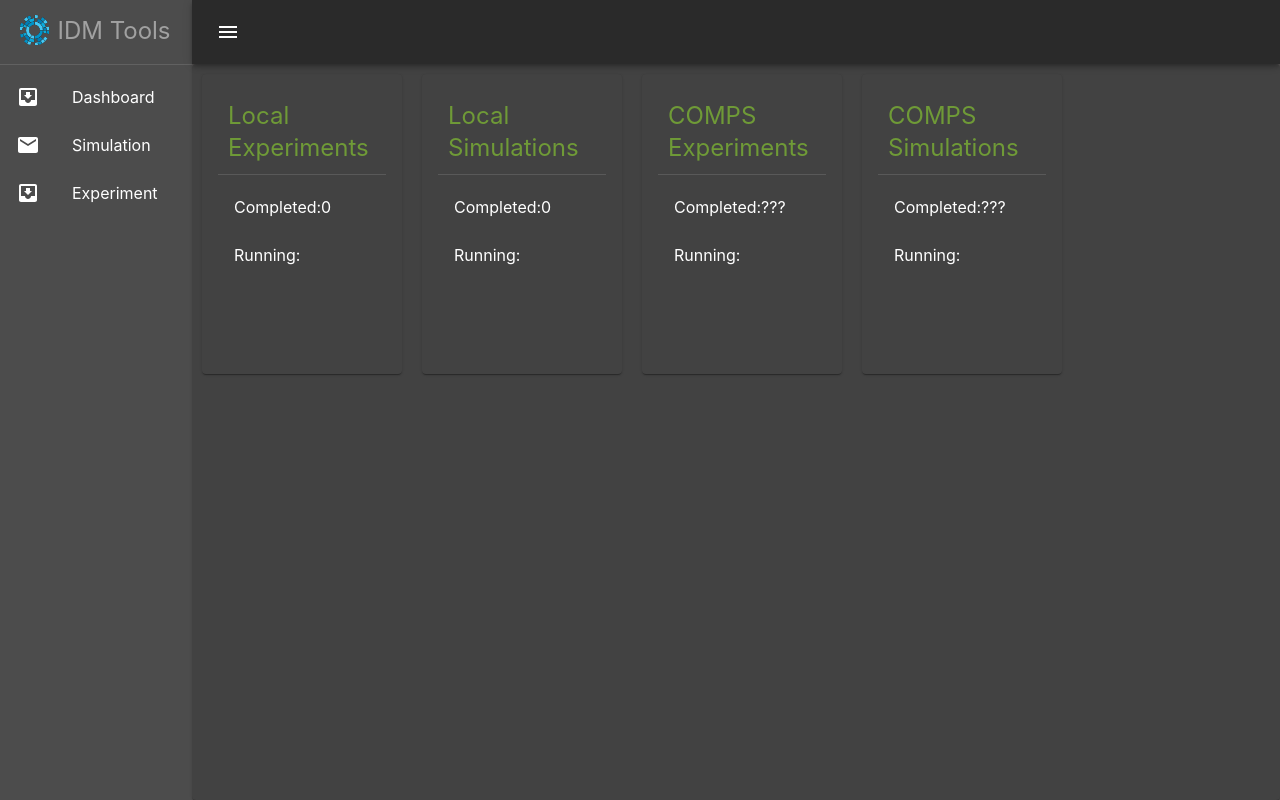
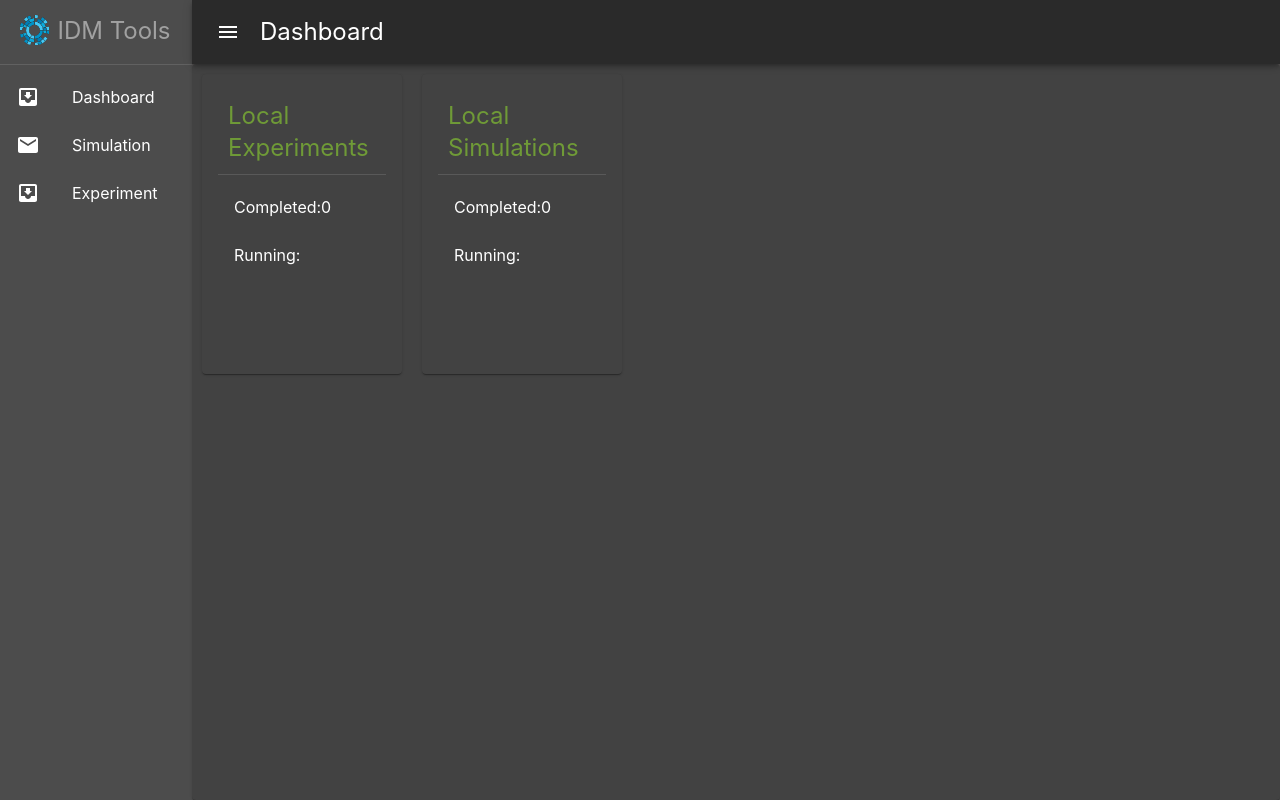
Before and after one commit to shchen-idmod/idmtools-1, a React (Create React App) app in the folder idmtools_webui/: page / in a window 1280 px wide. Built offline with nearby package versions, Linux system fonts and the light colour scheme; no server answers.

Commit message:
for adding experiemnt filtering

```diff
--- a/idmtools_webui/src/components/charts/experimentChart.js
+++ b/idmtools_webui/src/components/charts/experimentChart.js
@@ -7,6 +7,7 @@
 import { connect } from "react-redux";
 import * as _ from "lodash";
 import * as moment from "moment";
+import {setFilter} from "../../redux/action/experiment";
 
 const styles = theme => ({
 
@@ -37,6 +38,12 @@
         this.setState({
             mounted: true
         })
+
+        window.onresize = ()=> {
+            this.drawChart();
+            this.props.dispatch(setFilter(null, null));
+        }
+
     }
 
     drawChart() {
@@ -55,15 +62,25 @@
         let dateAxis = chart.xAxes.push(new am4charts.DateAxis());
         dateAxis.renderer.minGridDistance = 50;
 
+        dateAxis.events.on("rangechangeended" ,function (event) {
+            //when the chart is zoomed in, filtering will apply to simulations
+            if (event.target && event.target.minZoomed) {
+                let start = moment(event.target.minZoomed).startOf('hour'); //new Date(event.target.minZoomed)
+                let end = moment(event.target.maxZoomed).endOf('hour')
+                this.props.dispatch(setFilter(start,end));
+            }
+
+        }.bind(this));
+
         let valueAxis = chart.yAxes.push(new am4charts.ValueAxis());
 
         // Create series
         let series = chart.series.push(new am4charts.LineSeries());
-        series.dataFields.valueY = "visits";
+        series.dataFields.valueY = "exps";
         series.dataFields.dateX = "date";
         series.strokeWidth = 2;
         series.minBulletDistance = 10;
-        series.tooltipText = "{dateX} : {valueY}";
+        series.tooltipText = "{dateX} : {valueY} exp";
         series.tooltip.pointerOrientation = "vertical";
         series.tooltip.background.cornerRadius = 20;
         series.tooltip.background.fillOpacity = 0.5;
@@ -89,11 +106,11 @@
     generateChartData() {
         let chartData = [];
 
-        let visits = 0;
+        let experiments = this.props.experiments;
 
 
-        if (this.props.experiments.experiments) {
-            let sortedByCreateDT = _.sortBy(this.props.experiments.experiments, (o) => {
+        if (experiments && experiments.length > 0) {
+            let sortedByCreateDT = _.sortBy(experiments, (o) => {
                 return o.created;
             });
 
@@ -125,7 +142,7 @@
                 for (var expDate in countMap) {
                     chartData.push({
                         date: new Date(expDate),
-                        visits: countMap[expDate]
+                        exps: countMap[expDate]
                     })
                 }
             }
@@ -155,7 +172,7 @@
 function mapStateToProps(state) {
 
     return ({
-      experiments: state.experiments,
+      experiments: state.experiments.experiments
     })
 
   }
--- a/idmtools_webui/src/components/charts/simulationChart.js
+++ b/idmtools_webui/src/components/charts/simulationChart.js
@@ -93,10 +93,6 @@
         series.tooltip.label.padding(12,12,12,12)
 
 
-        series.propertychanged = function(fasdf) {
-            debugger
-        }
-
         // Make bullets grow on hover
         var bullet = series.bullets.push(new am4charts.CircleBullet());
         bullet.circle.strokeWidth = 2;
@@ -119,8 +115,6 @@
 
     generateChartData() {
         let chartData = [];
-
-        let visits = 0;
 
         let simulations = this.props.simulations;
 
@@ -186,8 +180,6 @@
 function mapStateToProps(state) {
 
     return ({
-        // start: state.start,
-        // end: state.end,
       simulations: state.simulations.simulations
     })
 
--- a/idmtools_webui/src/components/general/layout.js
+++ b/idmtools_webui/src/components/general/layout.js
@@ -69,8 +69,10 @@
   snackbar: {
     zIndex:10001,
     top:4
+  },
+  title : {
+    paddingLeft: theme.spacing(1)
   }
-
 
 
 });
@@ -107,6 +109,9 @@
     }
 
 
+
+    let title = selectedView ? selectedView.selectedTitle : 'Dashboard';
+
     return (
       <div className={classes.root}>
 
@@ -115,6 +120,7 @@
             <IconButton edge="start" className={classes.menuButton} color="inherit" aria-label="menu">
               <MenuIcon />
             </IconButton>
+            <Typography variant="h5" className={classes.title}>{title}</Typography>
 
           </Toolbar>
 
@@ -125,7 +131,7 @@
 
                 <div className={classes.logo}>
                   <img src={idmlogo} title="Institute for Disease Modeling" alt={"IDMlogo"} className={classes.idmlogo}></img>
-                  <Typography variant="h5" className={classes.heading} >IDM Tools</Typography>
+                  <Typography variant="h5" className={classes.heading}>IDM Tools</Typography>
                 </div>
 
             </div>
--- a/idmtools_webui/src/components/views/dashboardView.js
+++ b/idmtools_webui/src/components/views/dashboardView.js
@@ -81,7 +81,7 @@
                         </List>
                     </CardContent>
                 </Card>
-                <Card className = {classes.card} onClick={this.handleCardClick("experiment")}>
+                {/* <Card className = {classes.card} onClick={this.handleCardClick("experiment")}>
                     <CardContent>
 
                         <Typography variant="h5" className={classes.cardTitle}>COMPS Experiments</Typography>
@@ -112,7 +112,7 @@
                             </ListItem>
                         </List>
                     </CardContent>
-                </Card>
+                </Card> */}
 
 
             </Paper>
--- a/idmtools_webui/src/components/views/experimentView.js
+++ b/idmtools_webui/src/components/views/experimentView.js
@@ -11,7 +11,8 @@
 import SplitterLayout from 'react-splitter-layout';
 import ExperimentChart from '../charts/experimentChart';
 import * as _ from "lodash";
-
+import {setFilter} from "../../redux/action/experiment";
+import {getExperimentsByFilter} from "../../redux/selectors/experiments";
 
 
 
@@ -70,6 +71,7 @@
         }
         this.rowClick = this.rowClick.bind(this);
         this.deleteExp = this.deleteExp.bind(this);
+        this.dragEnd = this.dragEnd.bind(this);
     }
 
     componentDidMount() {
@@ -95,6 +97,13 @@
     }
 
 
+    dragEnd() {
+
+        this.setState({update:true})
+        //reset filter when splitter resize
+        this.props.dispatch(this.props.dispatch(setFilter(null, null)));
+    }
+
 
     render() {
         const { experiments, classes } = this.props;
@@ -103,8 +112,8 @@
 
         let status, command, tags
 
-        if (this.props.experiments.experiments)
-            sorted = _.reverse(_.sortBy(this.props.experiments.simulatexperimentsions, (o) => {
+        if (this.props.experiments)
+            sorted = _.reverse(_.sortBy(this.props.experiments, (o) => {
                 return o.created;
             }));
 
@@ -121,8 +130,8 @@
 
         if (this.state.selectedExp) {
 
-            let index = _.findIndex(this.props.experiments.experiments, {experiment_id: this.state.selectedExp});
-            let exps = this.props.experiments.experiments
+            let index = _.findIndex(this.props.experiments, {experiment_id: this.state.selectedExp});
+            let exps = this.props.experiments
 
             if (index>=0) {
                 status = JSON.stringify(exps[index].progress);
@@ -133,7 +142,7 @@
 
         return (
             <div className={classes.splitter} ref={(ref) => this.scrollParentRef = ref}>
-            <SplitterLayout vertical="false" className={classes.splitter} percentage="true" secondaryInitialSize="60">
+            <SplitterLayout vertical="false" className={classes.splitter} percentage="true" secondaryInitialSize="60" onDragEnd={this.dragEnd} ref={(ref) => this.splitterLayout = ref}>
                 <Paper className={classes.root}>
                     <ExperimentChart/>
                 </Paper>
@@ -153,7 +162,7 @@
                                 </TableRow>
                             </TableHead>
                             <TableBody>
-                                {experiments && experiments.experiments && experiments.experiments.map(exp => (
+                                {experiments && experiments.map(exp => (
                                     <TableRow key={exp.experiment_id} onClick={this.rowClick} exp_id={exp.experiment_id} className={exp.experiment_id == this.state.selectedExp ? classes.highlight: null}>
 
                                         <TableCell align="right">{exp.experiment_id}</TableCell>
@@ -216,8 +225,10 @@
 function mapStateToProps(state) {
 
     return ({
+        start: state.experiments.start,
+        end: state.experiments.end,
 
-        experiments: state.experiments
+        experiments: getExperimentsByFilter(state.experiments, state.start, state.end),
     })
 
 }
--- a/idmtools_webui/src/redux/action/experiment.js
+++ b/idmtools_webui/src/redux/action/experiment.js
@@ -1,6 +1,6 @@
 
 
-import {GET_EXPERIMENTS, SHOW_ERROR} from "../actionTypes";
+import {GET_EXPERIMENTS, SET_EXPERIMENT_FILTER} from "../actionTypes";
 import {handleResponse} from "../../utils/utils";
 import {showError, showInfo} from "./messaging";
 
@@ -67,3 +67,11 @@
             });
     };
   }
+
+
+  export function setFilter(start, end) {
+    return {
+      type: SET_EXPERIMENT_FILTER,
+      start, end
+    }
+  }
--- a/idmtools_webui/src/redux/actionTypes.js
+++ b/idmtools_webui/src/redux/actionTypes.js
@@ -1,5 +1,6 @@
 /* EXPERIEMENT */
 export const GET_EXPERIMENTS = 'GET_EXPERIMENTS';
+export const SET_EXPERIMENT_FILTER = 'SET_EXPERIMENT_FILTER';
 
 /* SIMULATION */
 export const GET_SIMULATIONS = 'GET_SIMULATIONS';
--- a/idmtools_webui/src/redux/reducers/experiment.js
+++ b/idmtools_webui/src/redux/reducers/experiment.js
@@ -1,8 +1,10 @@
-import {GET_EXPERIMENTS} from "../actionTypes";
+import {GET_EXPERIMENTS, SET_EXPERIMENT_FILTER} from "../actionTypes";
 
 const initialState = {
 
-
+    experiments:[],
+    start:null,
+    end:null
 
 };
 
@@ -14,6 +16,11 @@
         case GET_EXPERIMENTS:
             return {...state,
               experiments: action.data};
+        case SET_EXPERIMENT_FILTER:
+            return {...state,
+                start: action.start,
+                end:action.end
+            }
         default:
             return state;
     }
--- a/idmtools_webui/src/redux/reducers/simulation.js
+++ b/idmtools_webui/src/redux/reducers/simulation.js
@@ -3,10 +3,8 @@
 const initialState = {
 
     simulations:[],
-    filters: {
-        start:null,
-        end:null
-    }
+    start:null,
+    end:null
 
 };
 
--- /dev/null
+++ b/idmtools_webui/src/redux/selectors/experiments.js
@@ -0,0 +1,30 @@
+import { createSelector } from 'reselect';
+import * as _ from "lodash";
+
+const startDate = state => state.start;
+const endDate = state => state.end;
+const experiments = state => state.experiments;
+
+ /**
+ * Returns only the experiments satisfying the filters
+ */
+export const getExperimentsByFilter = createSelector(
+    [experiments, startDate, endDate],
+    (experiments, start, end) => {
+
+        var result =  _.compact(experiments.map(exp => {
+
+            let created = new Date(exp.created);
+            if (created <= end && created >= start)
+                return exp;
+            else
+                return null;
+        }));
+
+        if (start && end)
+
+            return result;
+        else
+            return experiments
+    }
+);
```
Also changed, not shown: idmtools_webui/src/redux/selectors/simulations.js (+1 -9 lines).
